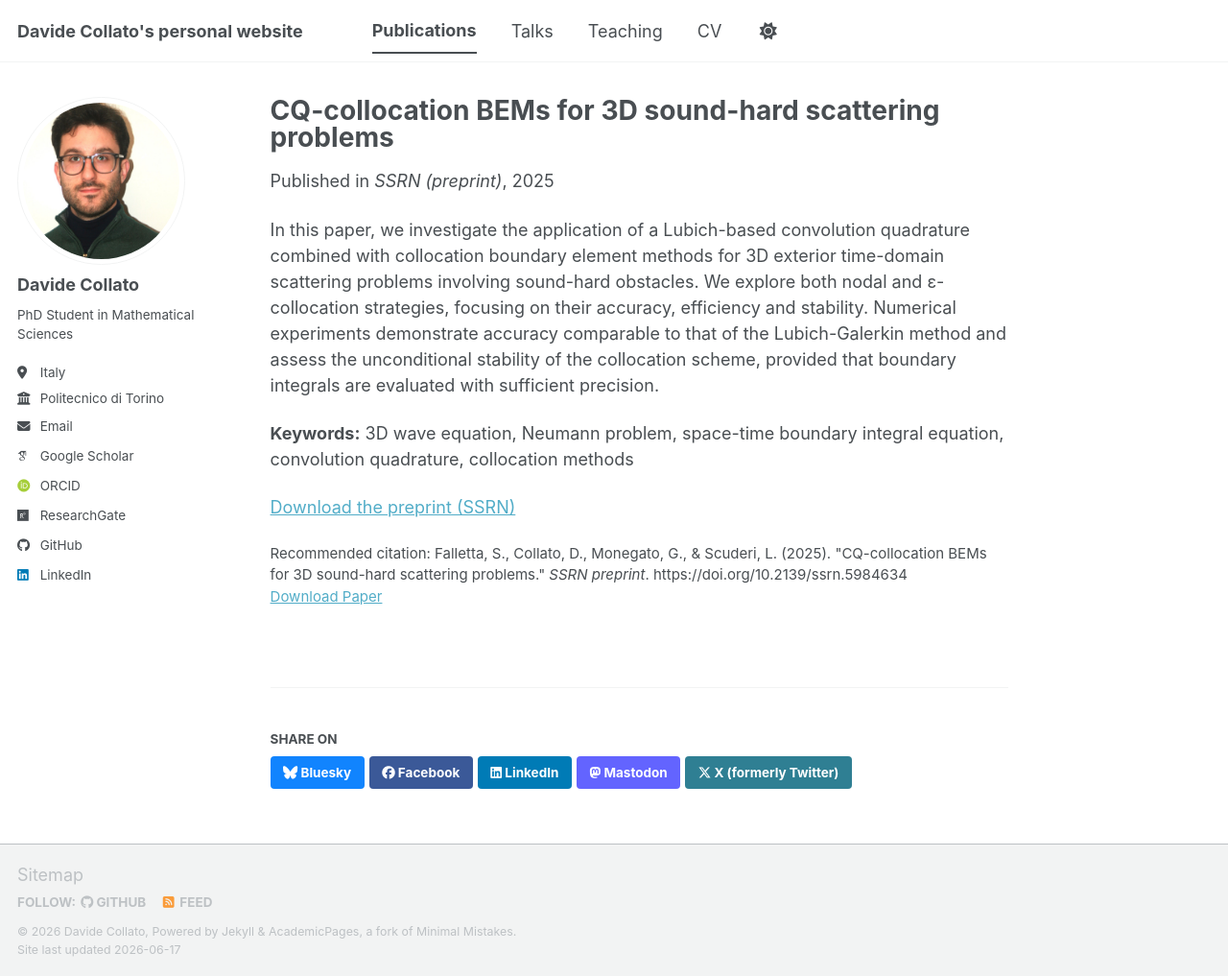
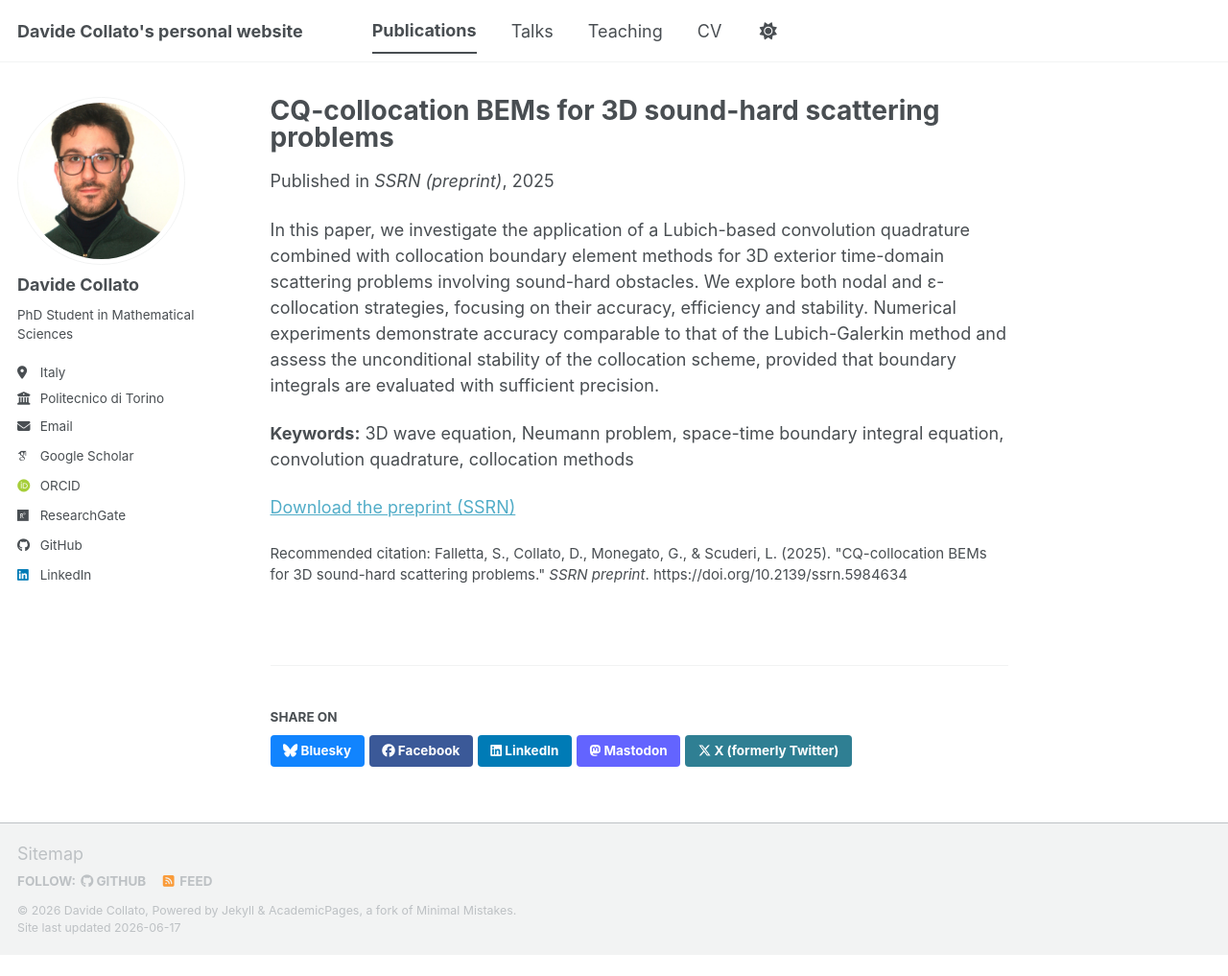
Before and after one commit to davidecollato/davidecollato.github.io, a Jekyll site: the page built from _publications/29-12-2025-CQ-BEM.md, in a window 1280 px wide and 1017 px high. Shown: the whole window at 96% size. Built offline with Jekyll 4.4.1, drawn with Linux system fonts in a browser that asks for light colours; some web fonts are replaced; a script bundle is joined from its source files by our own code; library files that are not in the unit come from our copies.

Commit message:
Update single.html

```diff
--- a/_layouts/single.html
+++ b/_layouts/single.html
@@ -47,32 +47,9 @@
       <section class="page__content" itemprop="text">
         {{ content }}
 
-        {% if page.citation and page.paperurl and page.slidesurl and page.bibtexurl %}
-          <p style="font-size: smaller">Recommended citation: {{ page.citation }}<br /><a href="{{ page.paperurl }}">Download Paper</a> | <a href="{{ page.slidesurl }}">Download Slides</a> | <a href="{{ page.bibtexurl }}">Download Bibtex</a></p>
-        {% elsif page.citation and page.paperurl and page.slidesurl %}
-          <p style="font-size: smaller">Recommended citation: {{ page.citation }}<br /><a href="{{ page.paperurl }}">Download Paper</a> | <a href="{{ page.slidesurl }}">Download Slides</a></p>
-        {% elsif page.citation and page.paperurl and page.bibtexurl %}
-          <p style="font-size: smaller">Recommended citation: {{ page.citation }}<br /><a href="{{ page.paperurl }}">Download Paper</a> | <a href="{{ page.bibtexurl }}">Download Bibtex</a></p>
-        {% elsif page.citation and page.paperurl %}
-          <p style="font-size: smaller">Recommended citation: {{ page.citation }}<br /><a href="{{ page.paperurl }}">Download Paper</a></p>
-        {% elsif page.citation and page.slidesurl and page.bibtexurl %}
-          <p style="font-size: smaller">Recommended citation: {{ page.citation }}<br /><a href="{{ page.slidesurl }}">Download Slides</a> | <a href="{{ page.bibtexurl }}">Download Bibtex</a></p>
-        {% elsif page.citation and page.slidesurl %}
-          <p style="font-size: smaller">Recommended citation: {{ page.citation }}<br /><a href="{{ page.slidesurl }}">Download Slides</a></p>
-        {% elsif page.slidesurl and page.bibtexurl %}
-          <p style="font-size: smaller"><a href="{{ page.slidesurl }}">Download Slides</a> | <a href="{{ page.bibtexurl }}">Download Bibtex</a></p>
-        {% elsif page.paperurl and page.bibtexurl %}
-          <p style="font-size: smaller"><a href="{{ page.paperurl }}">Download Paper</a> | <a href="{{ page.bibtexurl }}">Download Bibtex</a></p>
-        {% elsif page.citation and page.bibtexurl %}
-          <p style="font-size: smaller">Recommended citation: {{ page.citation }}<br /><a href="{{ page.bibtexurl }}">Download Bibtex</a></p>
-        {% elsif page.citation %}
+        {% if page.citation %}
           <p style="font-size: smaller">Recommended citation: {{ page.citation }}</p>
-        {% elsif page.slidesurl %}
-          <p style="font-size: smaller"><a href="{{ page.slidesurl }}">Download Slides</a></p>
-        {% elsif page.bibtexurl %}
-          <p style="font-size: smaller"><a href="{{ page.bibtexurl }}">Download Bibtex</a></p>
         {% endif %}
-
         {% if page.link %}<div><a href="{{ page.link }}" class="btn">{{ site.data.ui-text[site.locale].ext_link_label | default: "Direct Link" }}</a></div>{% endif %}
       </section>
 
```
